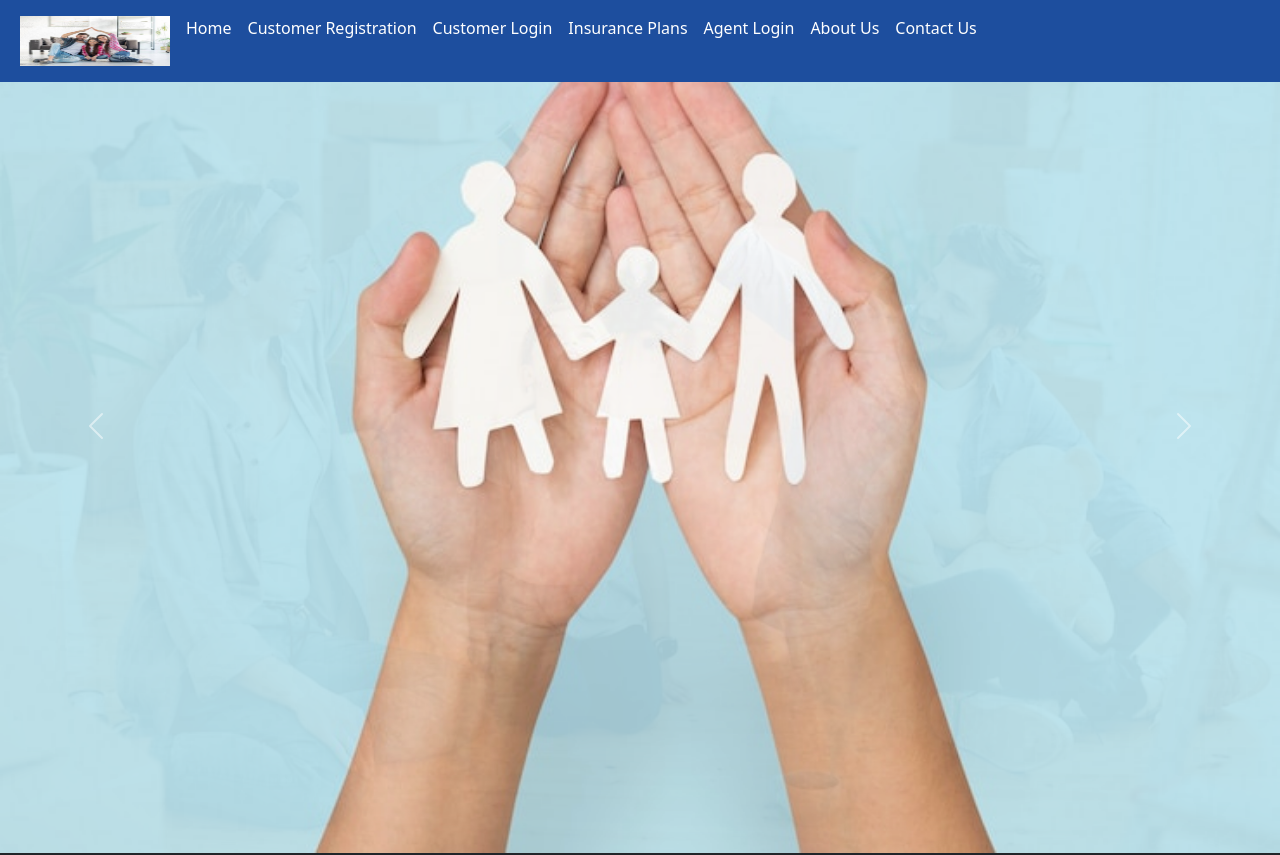
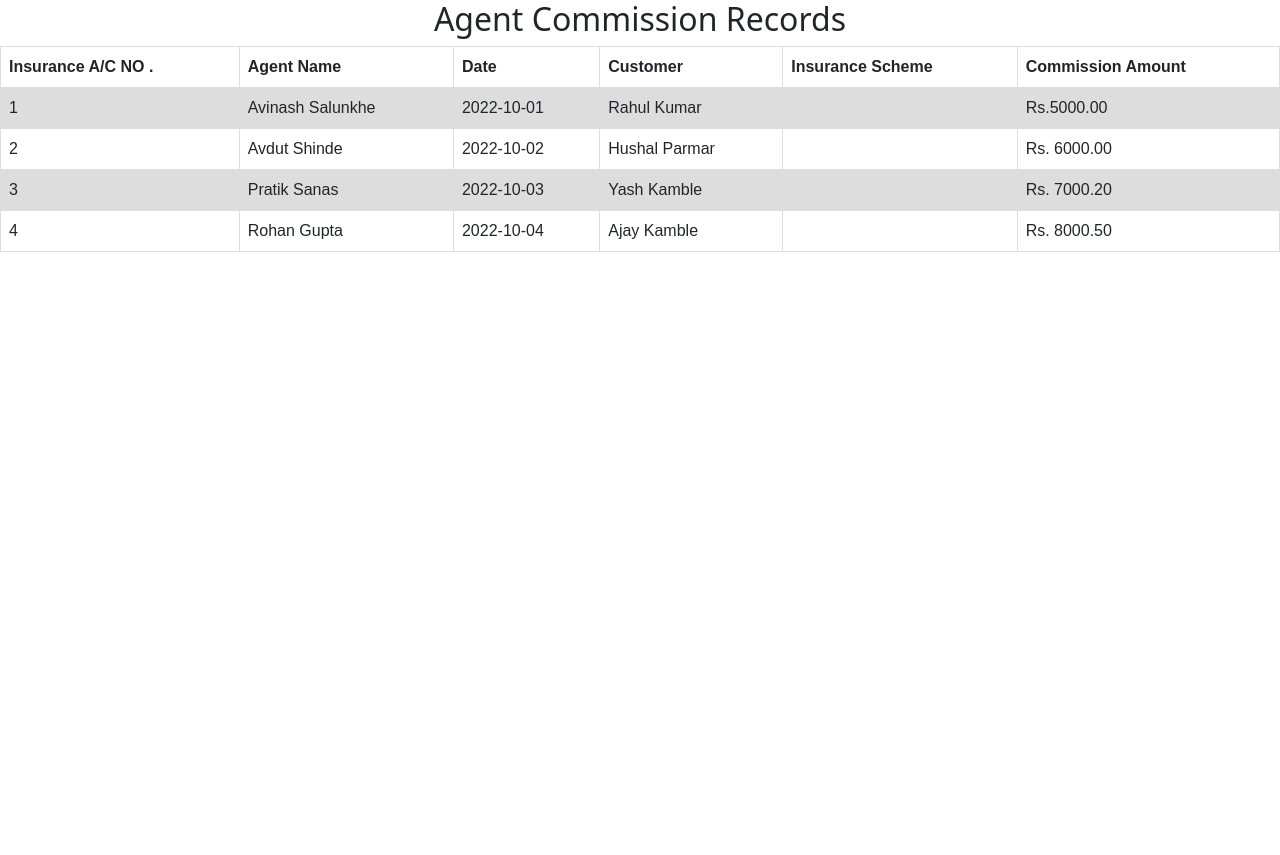
Before and after one commit to Pratik-Kanani/EInsuranceSwabhav, an Angular app in the folder Angular/EInsuranceApp/: page / in a window 1280 px wide. Shown: the top 855 px of the page. After the commit the page ends 800 px from the top, so only its background shows below. Built offline with nearby package versions, Linux system fonts and the light colour scheme.

Commit message:
View Commision component of admin dashborad created

```diff
--- /dev/null
+++ b/Angular/EInsuranceApp/src/app/Agent/view-commission/view-commission.component.css
@@ -0,0 +1,18 @@
+h2{
+    text-align: center;
+}
+table {
+    font-family: arial, sans-serif;
+    border-collapse: collapse;
+    width: 100%;
+  }
+
+  td, th {
+    border: 1px solid #dddddd;
+    text-align: left;
+    padding: 8px;
+  }
+
+  tr:nth-child(even) {
+    background-color: #dddddd;
+  }
--- /dev/null
+++ b/Angular/EInsuranceApp/src/app/Agent/view-commission/view-commission.component.html
@@ -0,0 +1,42 @@
+<h2>Agent Commission Records</h2>
+<table>
+  <tr>
+    <th>Insurance A/C NO .</th>
+    <th>Agent Name</th>
+    <th>Date</th>
+    <th>Customer</th>
+    <th>Insurance Scheme</th>
+    <th>Commission Amount</th>
+  </tr>
+  <tr>
+    <td>1</td>
+    <td>Avinash Salunkhe</td>
+    <td>2022-10-01</td>
+    <td>Rahul Kumar</td>
+    <td></td>
+    <td>Rs.5000.00</td>
+  </tr>
+  <tr>
+    <td>2</td>
+    <td>Avdut Shinde</td>
+    <td>2022-10-02</td>
+    <td>Hushal Parmar</td>
+    <td></td>
+    <td>Rs. 6000.00</td>
+  </tr>
+  <tr>
+    <td>3</td>
+    <td>Pratik Sanas</td>
+    <td>2022-10-03</td>
+    <td>Yash Kamble</td>
+    <td></td>
+    <td>Rs. 7000.20</td>
+  </tr>
+  <tr>
+    <td>4</td>
+    <td>Rohan Gupta</td>
+    <td>2022-10-04</td>
+    <td>Ajay Kamble</td>
+    <td></td>
+    <td>Rs. 8000.50</td>
+  </tr>
--- /dev/null
+++ b/Angular/EInsuranceApp/src/app/Agent/view-commission/view-commission.component.ts
@@ -0,0 +1,15 @@
+import { Component, OnInit } from '@angular/core';
+
+@Component({
+  selector: 'app-view-commission',
+  templateUrl: './view-commission.component.html',
+  styleUrls: ['./view-commission.component.css']
+})
+export class ViewCommissionComponent implements OnInit {
+
+  constructor() { }
+
+  ngOnInit(): void {
+  }
+
+}
--- a/Angular/EInsuranceApp/src/app/app.component.html
+++ b/Angular/EInsuranceApp/src/app/app.component.html
@@ -4,4 +4,5 @@
 
 <!-- <app-admin-home></app-admin-home> -->
 
-<router-outlet></router-outlet>
+<!--<router-outlet></router-outlet>-->
+<app-view-commission></app-view-commission>
--- a/Angular/EInsuranceApp/src/app/app.module.ts
+++ b/Angular/EInsuranceApp/src/app/app.module.ts
@@ -7,13 +7,15 @@ import { AppComponent } from './app.component';
 import { HomeComponent } from './home/home.component';
 import { LoginComponent } from './login/login.component';
 import { AdminHomeComponent } from './admin-home/admin-home.component';
+import { ViewCommissionComponent } from './Agent/view-commission/view-commission.component';
 
 @NgModule({
   declarations: [
     AppComponent,
     HomeComponent,
     LoginComponent,
-    AdminHomeComponent
+    AdminHomeComponent,
+    ViewCommissionComponent
   ],
   imports: [
     BrowserModule,
```
